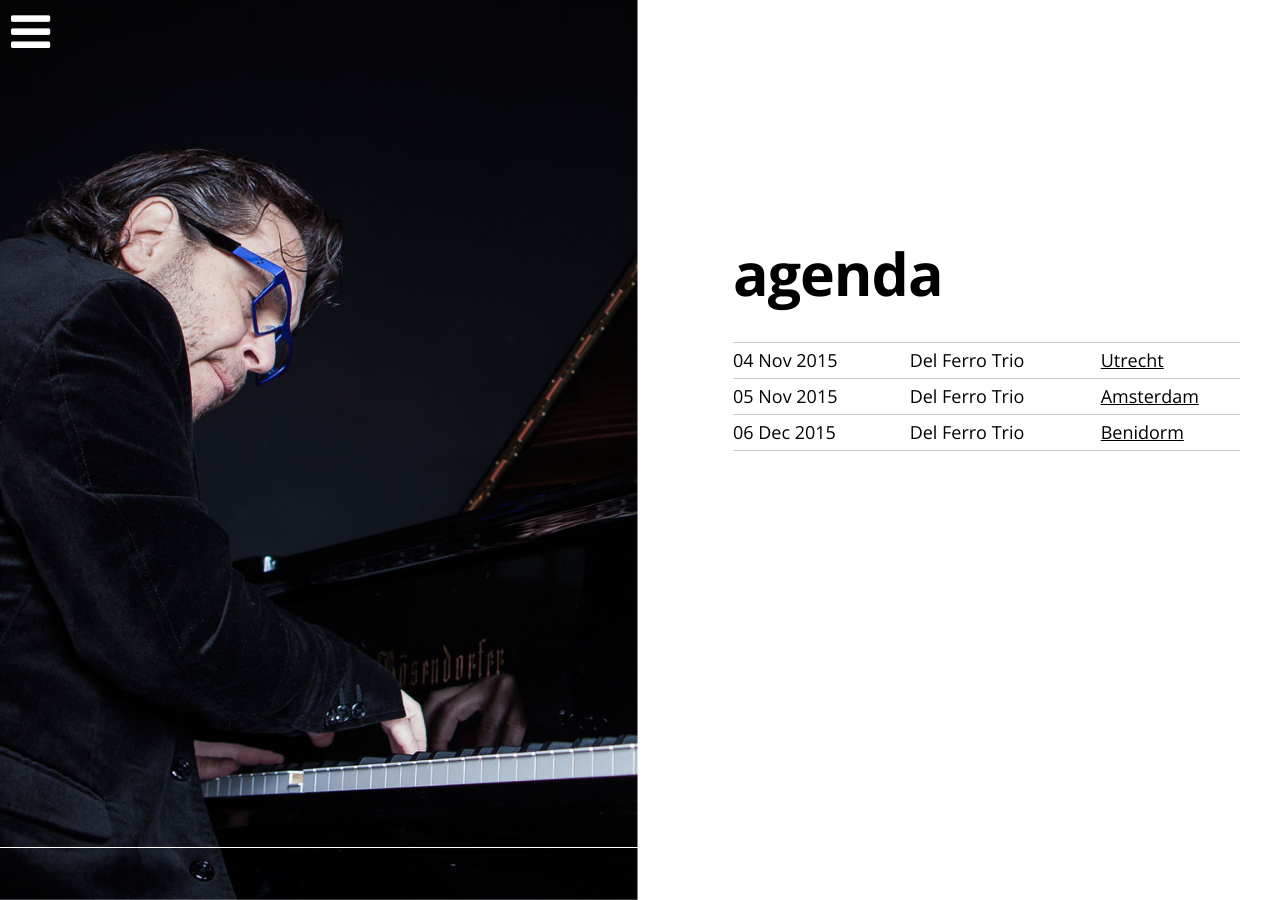
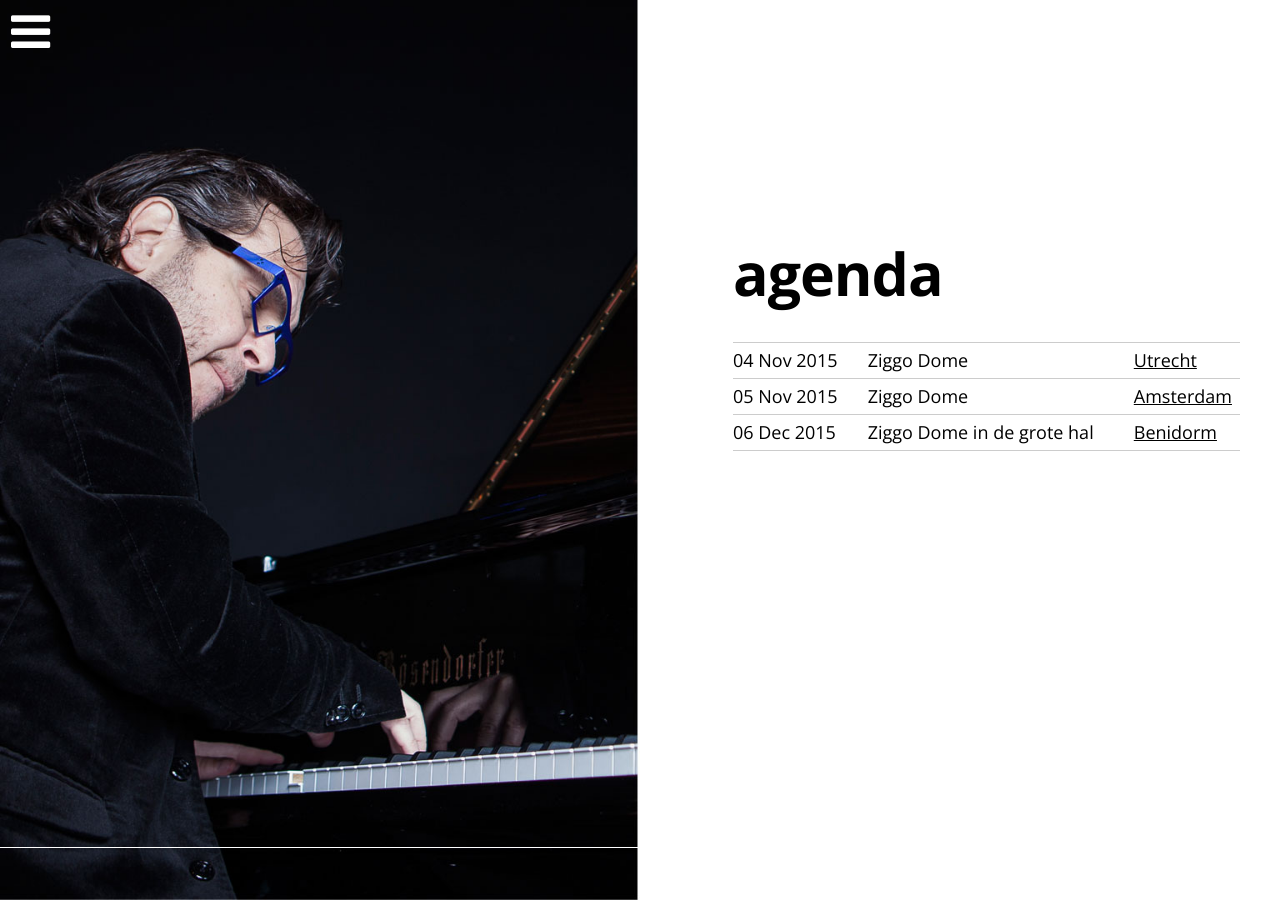
Before and after one commit to mikedelferro/website, a Jekyll site: the page built from agenda.html, in a window 1280 px wide. Built offline with Jekyll 4.4.1, drawn with Linux system fonts in a browser that asks for light colours; nearby versions of some CDN libraries.

Commit message:
Updated '_layouts/agenda.html' via CloudCannon

```diff
--- a/_layouts/agenda.html
+++ b/_layouts/agenda.html
@@ -618,7 +618,7 @@
 
    <tr>
        <td style="border-top: 1px solid #ccc; padding: 5px 20px 5px 0px;" >{{ item.date | date: "%d %b %Y" }}</td>
-       <td style="border-top: 1px solid #ccc; padding: 5px 20px 5px 0px;">Del Ferro Trio</td>
+       <td style="border-top: 1px solid #ccc; padding: 5px 20px 5px 0px;">{{ item.title }}</td>
        <td style="border-top: 1px solid #ccc; padding: 5px 0px 5px 0px;"><a href="{{ item.url }}" target="_blank">{{ item.location }}</a></td>
     </tr>
 
```
